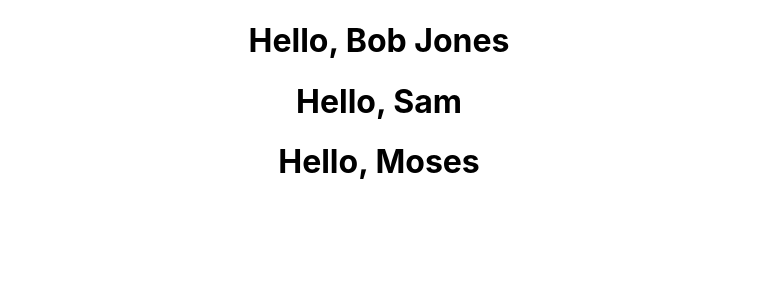
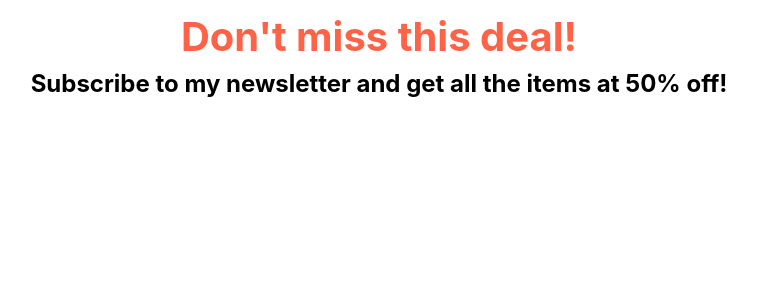
Before and after one commit to MrAces101/firstapp, a React (Create React App) app: page / in a window 1280 px wide. Shown: the top 300 px of the page, without its empty margins (261-1018 px from the left). Built offline with nearby package versions, Linux system fonts and the light colour scheme.

Commit message:
Style added to Promo

```diff
--- a/src/App.css
+++ b/src/App.css
@@ -36,3 +36,8 @@
     transform: rotate(360deg);
   }
 }
+
+.promo-section {
+  font-weight: bold;
+  line-height: 20px;
+}
--- a/src/App.js
+++ b/src/App.js
@@ -1,5 +1,7 @@
-import logo from './logo.svg';
+// import logo from './logo.svg';
 import './App.css';
+// import Heading from "./components/Heading";
+import Promo from "./components/Promo";
 
 // function App() {
 //   return (
@@ -25,16 +27,22 @@ import './App.css';
 
 // From Passing Props Exercise
 
-import Heading from "./components/Heading";
+// function App() {
+//     return (
+//         <div className="App">
+//             <Heading firstName="Bob Jones" />
+//             <Heading firstName="Sam" />
+//             <Heading firstName="Moses" />
+//         </div>
+//     );
+// };
 
 function App() {
-    return (
-        <div className="App">
-            <Heading firstName="Bob Jones" />
-            <Heading firstName="Sam" />
-            <Heading firstName="Moses" />
-        </div>
-    );
-};
-
+  return (
+      <div className="App">
+          <Promo heading="Don't miss this deal!" />
+          <Promo promoSubHeading="Subscribe to my newsletter and get all the items at 50% off!" />
+      </div>
+  );
+}
 export default App;
--- a/src/components/Promo.js
+++ b/src/components/Promo.js
@@ -1,11 +1,12 @@
-function Promo() {
+function Promo(props) {
     return (
         <div className="promo-section">
             <div>
-                <h1>Don't miss this deal!</h1>
+                <h1 style={{color:"tomato",fontSize:"40px", fontWeight:"bold"}}>
+                {props.heading}</h1>
             </div>
             <div>
-                <h2>Subscribe to my newsletter and get all the items at 50% off!</h2>
+                <h2>{props.promoSubHeading}</h2>
             </div>
         </div>
     );
```
